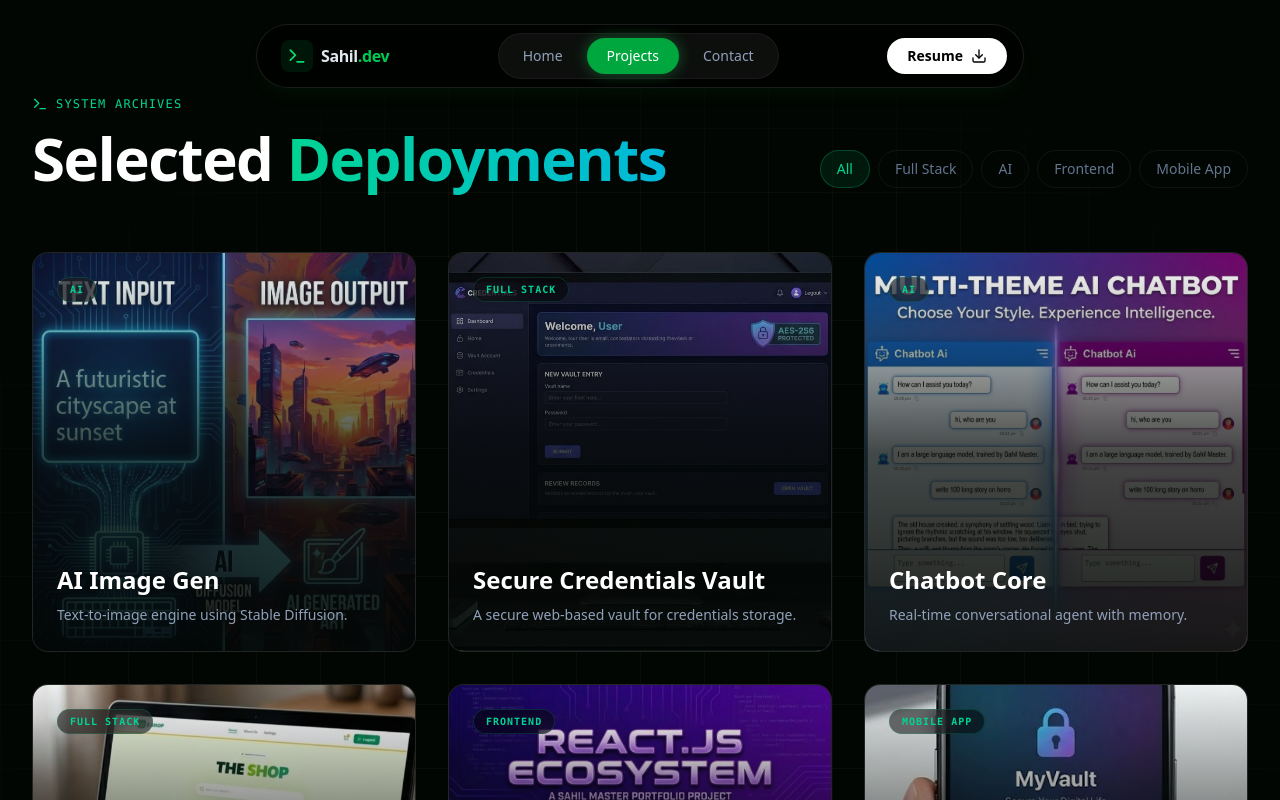
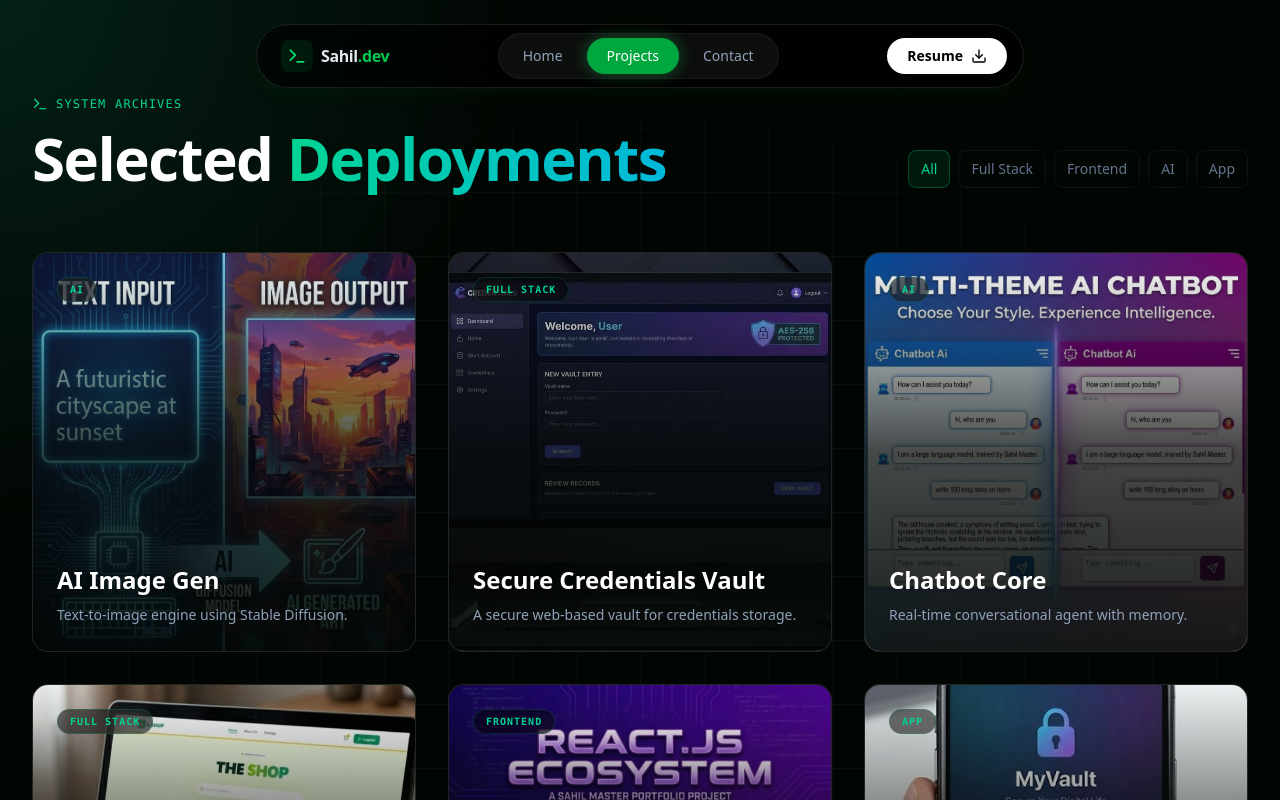
Before and after one commit to masterSahil/Portfolio, a React (Vite) app: page /projects in a window 1280 px wide. Shown: the top 800 px of the page. Built offline with nearby package versions, Linux system fonts and the light colour scheme.

Commit message:
updated 2.0

```diff
--- a/src/components/Footer.jsx
+++ b/src/components/Footer.jsx
@@ -116,13 +116,13 @@ const Footer = () => {
                 icon={Linkedin}
                 href="https://www.linkedin.com/in/sahil-master/"
                 label="LinkedIn"
-                brandColor="hover:bg-[#0077b5] hover:border-[#0077b5] active:bg-[#0077b5] active:border-[#0077b5] active:text-white"
+                brandColor="hover:bg-[#042244] hover:border-[#0077b5] active:bg-[#0077b5] active:border-[#0077b5] active:text-white"
               >
                 <div className="w-48 bg-white rounded-xl overflow-hidden border border-white/10 shadow-xl">
-                    <div className="h-12 bg-[#0077b5] relative"></div>
+                    <div className="h-12 bg-[#042244] relative"></div>
                     <div className="p-3 relative -mt-6">
                       <div className="w-10 h-10 rounded-full bg-white border-2 border-white flex items-center justify-center mb-2 relative z-10 shadow-sm">
-                        <Linkedin className="w-6 h-6 text-[#0077b5]" />
+                        <Linkedin className="w-6 h-6 text-[#042244]" />
                       </div>
                       <h4 className="text-slate-900 text-sm font-bold">Sahil Master</h4>
                       <p className="text-slate-900 font-semibold text-[10px]">Full Stack Dev</p>
--- a/src/components/Projects.jsx
+++ b/src/components/Projects.jsx
@@ -20,7 +20,6 @@ function cn(...inputs) {
 }
 
 // --- ASSET IMPORTS ---
-// (Ensure these paths match your folder structure)
 import img1 from '../assets/Image/Home/Projects/prj1.png'
 import img2 from '../assets/Image/Home/Projects/prj2.png'
 import img3 from '../assets/Image/Home/Projects/prj3.png'
@@ -86,27 +85,56 @@ const PROJECTS = [
     desc: "Cross-platform mobile vault for sensitive data.",
     image: img6,
     tech: ["React Native", "Expo", "Supabase"],
-    category: "Mobile App",
+    category: "App",
     repoUrl: "https://github.com/masterSahil/Vault-App",
     liveUrl: "https://github.com/masterSahil/Vault-App"
   }
 ];
 
-const TABS = ["All", "Full Stack", "AI", "Frontend", "Mobile App"];
+const TABS = ["All", "Full Stack", "Frontend", "AI", "App"];
 
 // --- MAIN SECTION ---
 const RecentProjects = () => {
   const [activeTab, setActiveTab] = useState("All");
+  const [focusedProjectId, setFocusedProjectId] = useState(null);
+
+  // 1. Setup Motion Values for global cursor effect
+  const mouseX = useMotionValue(0);
+  const mouseY = useMotionValue(0);
+
+  // 2. Mouse Move Handler for the Section
+  function handleMouseMove({ currentTarget, clientX, clientY }) {
+    const { left, top } = currentTarget.getBoundingClientRect();
+    mouseX.set(clientX - left);
+    mouseY.set(clientY - top);
+  }
 
   const filteredProjects = activeTab === "All"
     ? PROJECTS
     : PROJECTS.filter(p => p.category === activeTab);
 
   return (
-    <section className="relative w-full bg-[#020602] py-24 px-4 md:px-8 font-sans selection:bg-emerald-500/30 overflow-hidden">
+    <section
+      className="relative w-full bg-[#020602] py-24 px-4 md:px-8 font-sans selection:bg-emerald-500/30 overflow-hidden"
+      onMouseMove={handleMouseMove} // Attach handler to section
+    >
 
-      {/* --- STATIC BACKGROUND (No Global Hover) --- */}
-      <div className="absolute inset-0 pointer-events-none">
+      {/* --- DYNAMIC BACKGROUND SPOTLIGHT (Green Effect) --- */}
+      <motion.div
+        className="pointer-events-none absolute inset-0 z-0 transition duration-300"
+        style={{
+          background: useMotionTemplate`
+            radial-gradient(
+              650px circle at ${mouseX}px ${mouseY}px,
+              rgba(16, 185, 129, 0.15),
+              transparent 80%
+            )
+          `,
+        }}
+      />
+
+      {/* --- STATIC BACKGROUND PATTERN --- */}
+      <div className="absolute inset-0 pointer-events-none z-0">
         <div className="absolute inset-0 bg-[linear-gradient(rgba(255,255,255,0.03)_1px,transparent_1px),linear-gradient(90deg,rgba(255,255,255,0.03)_1px,transparent_1px)] bg-[size:4rem_4rem] [mask-image:radial-gradient(ellipse_60%_50%_at_50%_50%,#000_70%,transparent_100%)]" />
       </div>
 
@@ -141,7 +169,7 @@ const RecentProjects = () => {
                 key={tab}
                 onClick={() => setActiveTab(tab)}
                 className={cn(
-                  "relative px-4 py-2 rounded-full text-xs md:text-sm font-medium transition-all duration-300 z-10 overflow-hidden border",
+                  "relative px-3 py-2 rounded-lg text-xs md:text-sm font-medium transition-all duration-300 z-10 overflow-hidden border",
                   activeTab === tab
                     ? "text-emerald-400 border-emerald-500/30 bg-emerald-500/10"
                     : "text-slate-500 border-white/5 hover:text-slate-300 hover:border-white/10 hover:bg-white/5"
@@ -160,7 +188,12 @@ const RecentProjects = () => {
         >
           <AnimatePresence mode="popLayout">
             {filteredProjects.map((project) => (
-              <ProjectCard key={project.id} project={project} />
+              <ProjectCard
+                key={project.id}
+                project={project}
+                isFocused={focusedProjectId === project.id}
+                setFocused={setFocusedProjectId}
+              />
             ))}
           </AnimatePresence>
         </motion.div>
@@ -170,8 +203,9 @@ const RecentProjects = () => {
   );
 };
 
-// --- ISOLATED CARD COMPONENT (With Local Spotlight) ---
-const ProjectCard = ({ project }) => {
+// --- ISOLATED CARD COMPONENT ---
+const ProjectCard = ({ project, isFocused, setFocused }) => {
+  // Kept local spotlight for hover effect inside cards (optional - remove if you strictly want ONLY bg effect)
   const mouseX = useMotionValue(0);
   const mouseY = useMotionValue(0);
 
@@ -189,10 +223,12 @@ const ProjectCard = ({ project }) => {
       exit={{ opacity: 0, scale: 0.9 }}
       transition={{ duration: 0.3 }}
       onMouseMove={handleMouseMove}
+      onClick={() => setFocused(isFocused ? null : project.id)}
+      onMouseLeave={() => setFocused(null)}
       className="group relative h-[400px] rounded-2xl bg-[#0a0d0b] border border-white/10 overflow-hidden cursor-pointer"
     >
 
-      {/* 1. LOCAL SPOTLIGHT (Only visible on THIS card when hovered) */}
+      {/* 1. LOCAL SPOTLIGHT (Card Hover) */}
       <motion.div
         className="pointer-events-none absolute -inset-px opacity-0 group-hover:opacity-100 transition duration-300 z-30"
         style={{
@@ -211,41 +247,54 @@ const ProjectCard = ({ project }) => {
          <img
            src={project.image}
            alt={project.title}
-           className="w-full h-full object-cover transition-transform duration-700 ease-out group-hover:scale-110 group-hover:blur-[2px]"
+           className={cn(
+             "w-full h-full object-cover transition-transform duration-700 ease-out",
+             isFocused ? "scale-110 blur-[2px]" : "group-hover:scale-110 group-hover:blur-[2px]"
+           )}
          />
-         {/* Dark Overlay */}
          <div className="absolute inset-0 bg-gradient-to-t from-[#020602] via-[#020602]/80 to-transparent opacity-90 transition-opacity duration-500" />
       </div>
 
       {/* 3. CONTENT CONTAINER */}
       <div className="absolute inset-0 p-6 flex flex-col justify-end z-20">
 
-        {/* Top: Category & Sparkle */}
         <div className="absolute top-6 left-6 right-6 flex justify-between items-start">
            <span className="px-3 py-1 text-[10px] font-mono font-bold uppercase tracking-widest text-emerald-400 bg-black/50 backdrop-blur-md border border-emerald-500/20 rounded-full">
              {project.category}
            </span>
-           <div className="opacity-0 group-hover:opacity-100 transition-opacity duration-300 text-emerald-400">
+           <div className={cn(
+             "transition-opacity duration-300 text-emerald-400",
+             isFocused ? "opacity-100" : "opacity-0 group-hover:opacity-100"
+           )}>
              <Sparkles className="w-4 h-4 animate-pulse" />
            </div>
         </div>
 
-        {/* Bottom: Details (Slide Up Effect) */}
-        <div className="transform translate-y-4 group-hover:translate-y-0 transition-transform duration-500 ease-out">
+        <div className={cn(
+            "transition-transform duration-500 ease-out",
+            isFocused ? "translate-y-0" : "translate-y-4 group-hover:translate-y-0"
+        )}>
 
-          <h3 className="text-2xl font-bold text-white mb-2 group-hover:text-emerald-400 transition-colors">
+          <h3 className={cn(
+            "text-2xl font-bold text-white mb-2 transition-colors",
+            isFocused ? "text-emerald-400" : "group-hover:text-emerald-400"
+          )}>
             {project.title}
           </h3>
 
-          <p className="text-slate-400 text-sm leading-relaxed mb-4 line-clamp-2 group-hover:line-clamp-none transition-all">
+          <p className={cn(
+            "text-slate-400 text-sm leading-relaxed mb-4 transition-all",
+            isFocused ? "line-clamp-none" : "line-clamp-2 group-hover:line-clamp-none"
+          )}>
             {project.desc}
           </p>
 
-          {/* Hidden Elements: Reveal on Hover */}
-          <div className="grid grid-rows-[0fr] group-hover:grid-rows-[1fr] transition-[grid-template-rows] duration-500 ease-out">
+          <div className={cn(
+              "grid transition-[grid-template-rows] duration-500 ease-out",
+              isFocused ? "grid-rows-[1fr]" : "grid-rows-[0fr] group-hover:grid-rows-[1fr]"
+          )}>
              <div className="overflow-hidden">
 
-                {/* Tech Stack */}
                <div className="flex flex-wrap gap-2 mb-6 pt-2">
                  {project.tech.map((t, i) => (
                    <span key={i} className="text-[10px] font-medium text-slate-300 bg-white/10 px-2 py-1 rounded border border-white/5">
@@ -254,12 +303,12 @@ const ProjectCard = ({ project }) => {
                  ))}
                </div>
 
-                {/* Buttons */}
                <div className="flex items-center gap-3 pb-2">
                  <a
                    href={project.liveUrl}
                    target="_blank"
                    rel="noopener noreferrer"
+                   onClick={(e) => e.stopPropagation()}
                    className="flex-1 bg-emerald-500 hover:bg-emerald-400 text-black text-xs font-bold py-3 rounded-lg flex items-center justify-center gap-2 transition-all hover:shadow-[0_0_20px_rgba(16,185,129,0.3)]"
                  >
                    Live Demo <ArrowUpRight className="w-3.5 h-3.5" />
@@ -268,6 +317,7 @@ const ProjectCard = ({ project }) => {
                    href={project.repoUrl}
                    target="_blank"
                    rel="noopener noreferrer"
+                   onClick={(e) => e.stopPropagation()}
                    className="px-4 py-3 bg-white/5 hover:bg-white/10 text-white border border-white/10 rounded-lg flex items-center justify-center transition-colors hover:border-emerald-500/30 hover:text-emerald-400"
                  >
                    <Github className="w-4 h-4" />
```
Also changed, not shown: src/components/DigitalArsenal.jsx (+9 -9 lines). Lines whose indentation alone changed are shown as unchanged.
